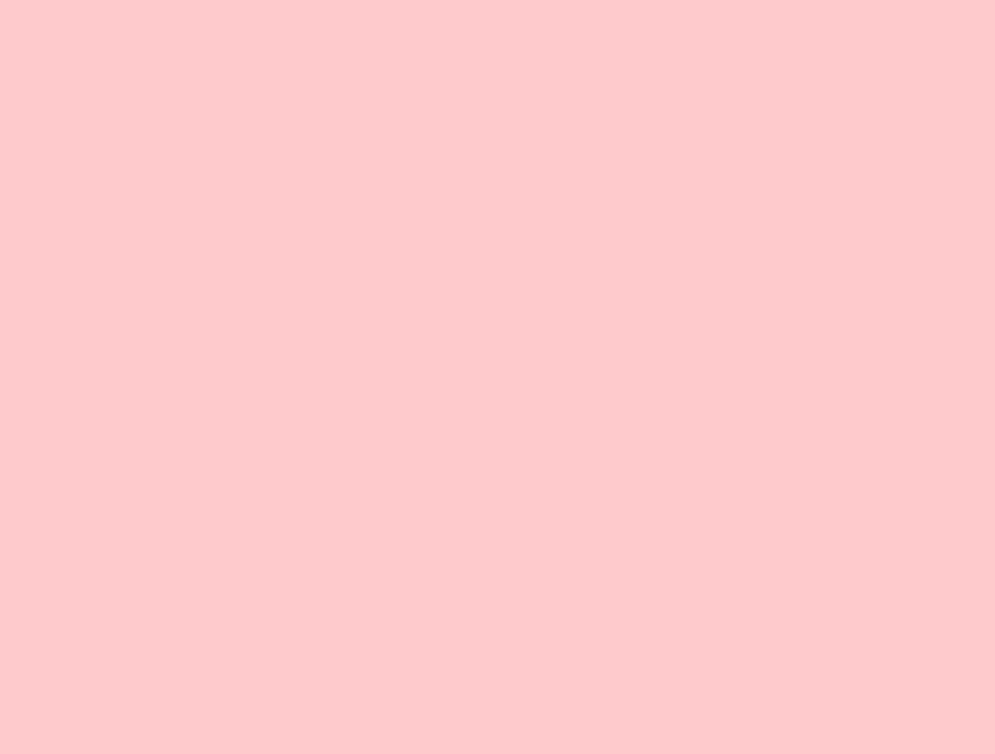
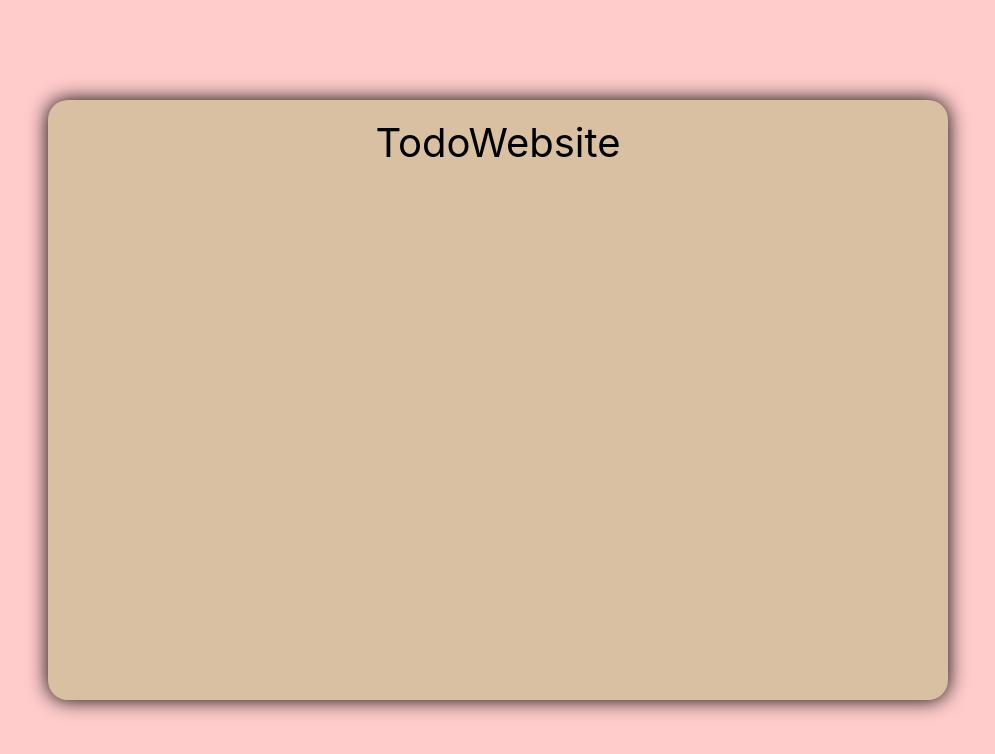
Before and after one commit to sandeepsreekumar4067/TodoWebsite, a React (Create React App) app: page / in a window 1280 px wide. Shown: the top 754 px of the page, without its empty margins (142-1137 px from the left). Built offline with nearby package versions, Linux system fonts and the light colour scheme.

Commit message:
made the container and title

```diff
--- a/src/components/homepage.js
+++ b/src/components/homepage.js
@@ -3,7 +3,9 @@ import '../style/home.css'
 const Home = () => {
     return (
         <div className="homePage">
-
+            <div className="taskContainer">
+                <div className="title">TodoWebsite</div>
+            </div>
         </div>
      );
 }
--- a/src/style/home.css
+++ b/src/style/home.css
@@ -1,3 +1,21 @@
 body{
     background-color: #FFCBCB;
+    display: flex;
+    align-items: center;
+    justify-content: center;
+    height: 100vh;
+    overflow: hidden;
 }
+.taskContainer{
+    height: 600px;
+    width: 900px;
+    background-color: #DAC0A3;
+    border-radius: 20px;
+    box-shadow: 0 0 20px black;
+    display: flex;
+    justify-content: center;
+}
+.title{
+    font-size: 40px;
+    padding: 18px;
+}
```
